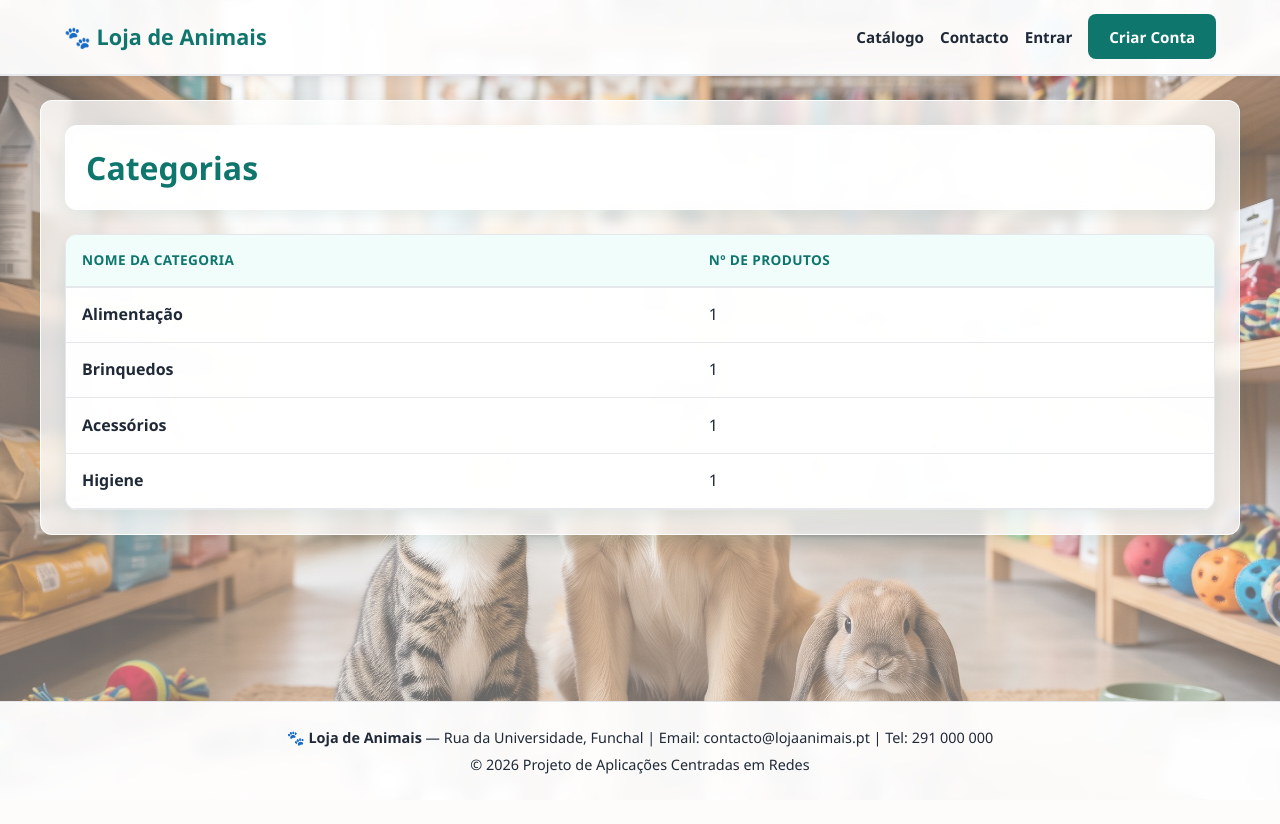
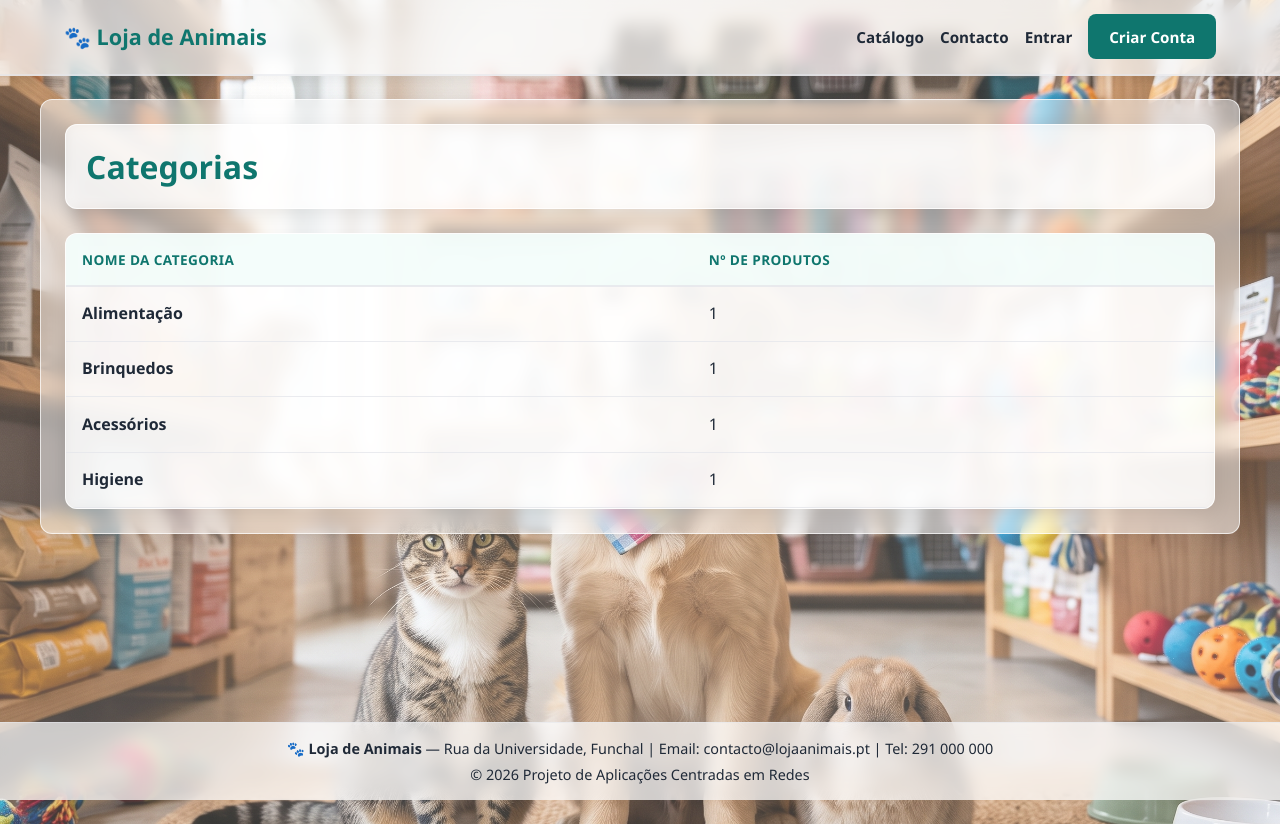
Before and after one commit to RossanaKK/Projeto-Loja-de-Animais, a Laravel app: page /categorias in a window 1280 px wide. Before the commit the page ends 774 px from the top, so only its background shows below. Run offline with Laravel 12, Linux system fonts and the light colour scheme; data comes from the database, SQL or seed files in the repository; data that the repository does not hold is empty.

Commit message:
Aplicação 2

```diff
--- a/public/css/style.css
+++ b/public/css/style.css
@@ -3,12 +3,12 @@
     --cor-primaria-hover: #115e59;
     --cor-secundaria: #f59e0b;
     --cor-fundo: #faf8f5;
-    --cor-cartao: rgba(255, 255, 255, 0.88);
+    --cor-cartao: rgba(255, 255, 255, 0.65);
     --cor-texto: #1f2937;
     --cor-texto-suave: #4b5563;
-    --cor-borda: #e5e7eb;
+    --cor-borda: rgba(229, 231, 235, 0.8);
     --cor-perigo: #dc2626;
-    --sombra-suave: 0 6px 16px rgba(15, 118, 110, 0.10);
+    --sombra-suave: 0 6px 20px rgba(0, 0, 0, 0.08);
     --raio-borda: 12px;
 }
 
@@ -18,11 +18,10 @@
 
 body {
     margin: 0;
-    padding: 0;
-    display: flex;
-    flex-direction: column;
+    padding-top: 75px;   /* Espaço para o header fixo não tapar o topo */
+    padding-bottom: 60px; /* Espaço para o footer fixo não tapar o fundo */
     min-height: 100vh;
-    background: linear-gradient(rgba(250, 248, 245, 0.35), rgba(250, 248, 245, 0.42)),
+    background: linear-gradient(rgba(250, 248, 245, 0.22), rgba(250, 248, 245, 0.30)),
                 url('/img/loja.jpg') center/cover fixed no-repeat !important;
     color: var(--cor-texto);
     font-family: 'Figtree', 'Segoe UI', Tahoma, Geneva, Verdana, sans-serif;
@@ -30,7 +29,7 @@ body {
 }
 
 .app-wrapper {
-    flex: 1 0 auto;
+    min-height: calc(100vh - 135px);
     background-color: transparent !important;
 }
 
@@ -39,14 +38,17 @@ body {
     background-color: transparent !important;
 }
 
+/* HEADER FIXO NO TOPO */
 .navbar-loja {
-    background-color: rgba(255, 255, 255, 0.95);
-    backdrop-filter: blur(6px);
-    border-bottom: 2px solid var(--cor-borda);
-    position: sticky;
+    position: fixed;
     top: 0;
-    z-index: 50;
-    box-shadow: 0 2px 10px rgba(0, 0, 0, 0.06);
+    left: 0;
+    width: 100%;
+    background-color: rgba(255, 255, 255, 0.70);
+    backdrop-filter: blur(8px);
+    border-bottom: 2px solid rgba(229, 231, 235, 0.6);
+    z-index: 1000;
+    box-shadow: 0 2px 12px rgba(0, 0, 0, 0.05);
 }
 
 .navbar-container {
@@ -135,21 +137,22 @@ body {
     box-shadow: 0 6px 18px rgba(15, 118, 110, 0.35);
 }
 
-/* Contentor das restantes páginas com transparência elegante */
+/* Contentor principal das restantes páginas com alta transparência */
 .container-loja {
     max-width: 1200px;
     margin: 1.5rem auto;
     padding: 1.5rem;
-    background-color: rgba(255, 255, 255, 0.78);
-    backdrop-filter: blur(6px);
+    background-color: rgba(255, 255, 255, 0.50);
+    backdrop-filter: blur(8px);
     border-radius: var(--raio-borda);
     box-shadow: var(--sombra-suave);
-    border: 1px solid rgba(255, 255, 255, 0.9);
+    border: 1px solid rgba(255, 255, 255, 0.7);
 }
 
 .container-loja > h1 {
     display: inline-block;
-    background-color: rgba(255, 255, 255, 0.92);
+    background-color: rgba(255, 255, 255, 0.75);
+    backdrop-filter: blur(4px);
     padding: 0.5rem 1.25rem;
     border-radius: 10px;
     color: #111827 !important;
@@ -330,9 +334,10 @@ body {
 }
 
 .app-wrapper thead th {
-    background-color: rgba(240, 253, 250, 0.9);
+    background-color: rgba(240, 253, 250, 0.75);
     color: var(--cor-primaria);
-    font-weight: 700;
+    text-align: left;
+    padding: 0.9rem 1rem;
     font-size: 0.85rem;
     text-transform: uppercase;
     letter-spacing: 0.03em;
@@ -362,20 +367,24 @@ body {
     outline: none;
 }
 
+/* FOOTER FIXO EM BAIXO NO ECRÃ */
 .footer-loja {
-    flex-shrink: 0;
-    margin-top: auto;
-    background-color: rgba(255, 255, 255, 0.95);
-    backdrop-filter: blur(6px);
-    border-top: 1px solid var(--cor-borda);
-    padding: 1.25rem 1.5rem;
+    position: fixed;
+    bottom: 0;
+    left: 0;
+    width: 100%;
+    background-color: rgba(255, 255, 255, 0.70);
+    backdrop-filter: blur(8px);
+    border-top: 1px solid rgba(229, 231, 235, 0.6);
+    padding: 0.75rem 1.5rem;
     text-align: center;
     font-size: 0.9rem;
     color: var(--cor-texto);
+    z-index: 1000;
 }
 
 .footer-loja p {
-    margin: 0.25rem 0;
+    margin: 0.15rem 0;
 }
 
 .guest-wrapper {
@@ -419,12 +428,12 @@ body {
     flex-wrap: wrap;
     gap: 1rem;
     margin-bottom: 1.5rem;
-    background-color: rgba(255, 255, 255, 0.85);
-    backdrop-filter: blur(4px);
+    background-color: rgba(255, 255, 255, 0.65);
+    backdrop-filter: blur(6px);
     padding: 1rem 1.25rem;
     border-radius: var(--raio-borda);
     box-shadow: var(--sombra-suave);
-    border: 1px solid rgba(255, 255, 255, 0.9);
+    border: 1px solid rgba(255, 255, 255, 0.8);
 }
 
 .cabecalho-seccao h1 {
@@ -538,9 +547,9 @@ body {
 }
 
 .tabela-contentor {
-    background-color: rgba(255, 255, 255, 0.90);
-    backdrop-filter: blur(4px);
-    border: 1px solid var(--cor-borda);
+    background-color: rgba(255, 255, 255, 0.70);
+    backdrop-filter: blur(6px);
+    border: 1px solid rgba(255, 255, 255, 0.8);
     border-radius: var(--raio-borda);
     box-shadow: var(--sombra-suave);
     overflow-x: auto;
@@ -554,7 +563,7 @@ body {
 }
 
 .tabela-loja thead th {
-    background-color: rgba(240, 253, 250, 0.9);
+    background-color: rgba(240, 253, 250, 0.75);
     color: var(--cor-primaria);
     text-align: left;
     padding: 0.9rem 1rem;
--- a/resources/views/layouts/main.blade.php
+++ b/resources/views/layouts/main.blade.php
@@ -4,9 +4,9 @@
     <meta charset="UTF-8">
     <meta name="viewport" content="width=device-width, initial-scale=1.0">
     <title>Loja de Animais</title>
-    <link rel="stylesheet" href="{{ asset('css/style.css') }}?v=11">
+    <link rel="stylesheet" href="{{ asset('css/style.css') }}?v=15">
 </head>
-<body style="display: flex; flex-direction: column; min-height: 100vh; background: linear-gradient(rgba(250, 248, 245, 0.30), rgba(250, 248, 245, 0.35)), url('{{ asset('img/loja.jpg') }}') center/cover fixed no-repeat;">
+<body style="background: linear-gradient(rgba(250, 248, 245, 0.22), rgba(250, 248, 245, 0.30)), url('{{ asset('img/loja.jpg') }}') center/cover fixed no-repeat;">
     <header class="navbar-loja">
         <div class="navbar-container">
             <a href="{{ url('/') }}" class="brand-logo">🐾 Loja de Animais</a>
@@ -41,7 +41,7 @@
         </div>
     </header>
 
-    <div class="app-wrapper" style="flex: 1 0 auto;">
+    <div class="app-wrapper">
         @yield('content')
     </div>
 
```
Also changed, not shown: other parts of public/css/style.css (+26 -25 lines).
